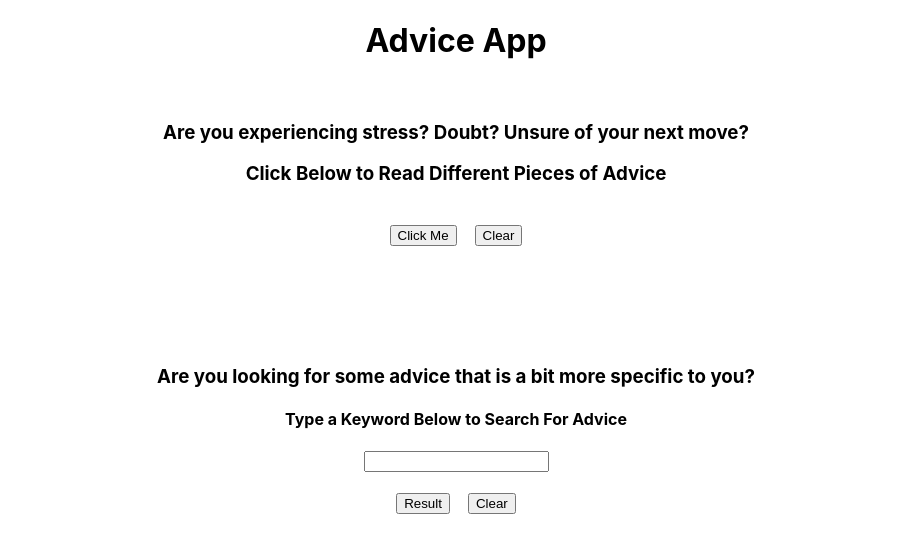
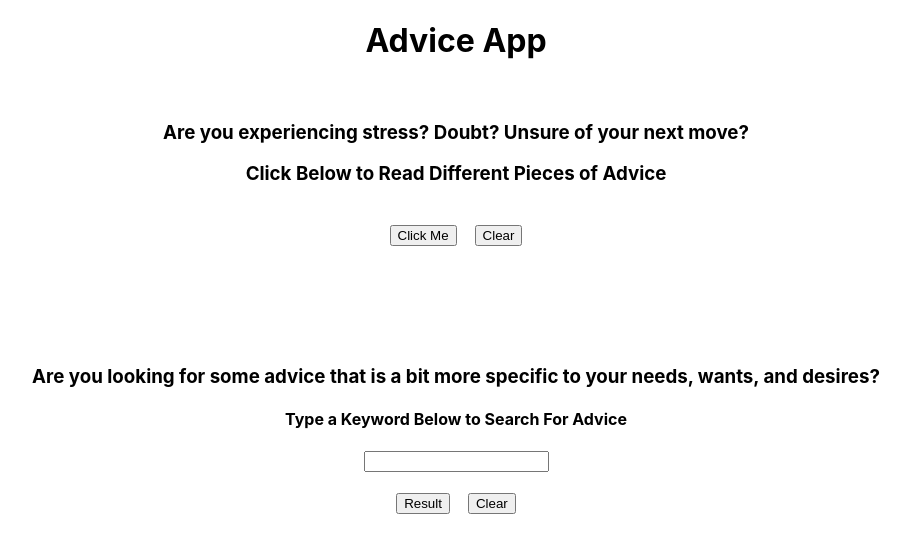
Before and after one commit to caroline223/advice-app, a React (Create React App) app: page / in a window 1280 px wide. Shown: the top 552 px of the page, without its empty margins (184-1094 px from the left). Built offline with nearby package versions, Linux system fonts and the light colour scheme.

Commit message:
Minor additions

```diff
--- a/src/Components/AdviceForm.js
+++ b/src/Components/AdviceForm.js
@@ -75,7 +75,7 @@ function AdviceForm(){
 
             <br /><br /><br /><br /><br />
             <div>
-            <h3>Are you looking for some advice that is a bit more specific to you?</h3>
+            <h3>Are you looking for some advice that is a bit more specific to your needs, wants, and desires?</h3>
                 <h4>Type a Keyword Below to Search For Advice</h4>
                     <div style={{textAlign: 'center'}}>
                         <input
```
